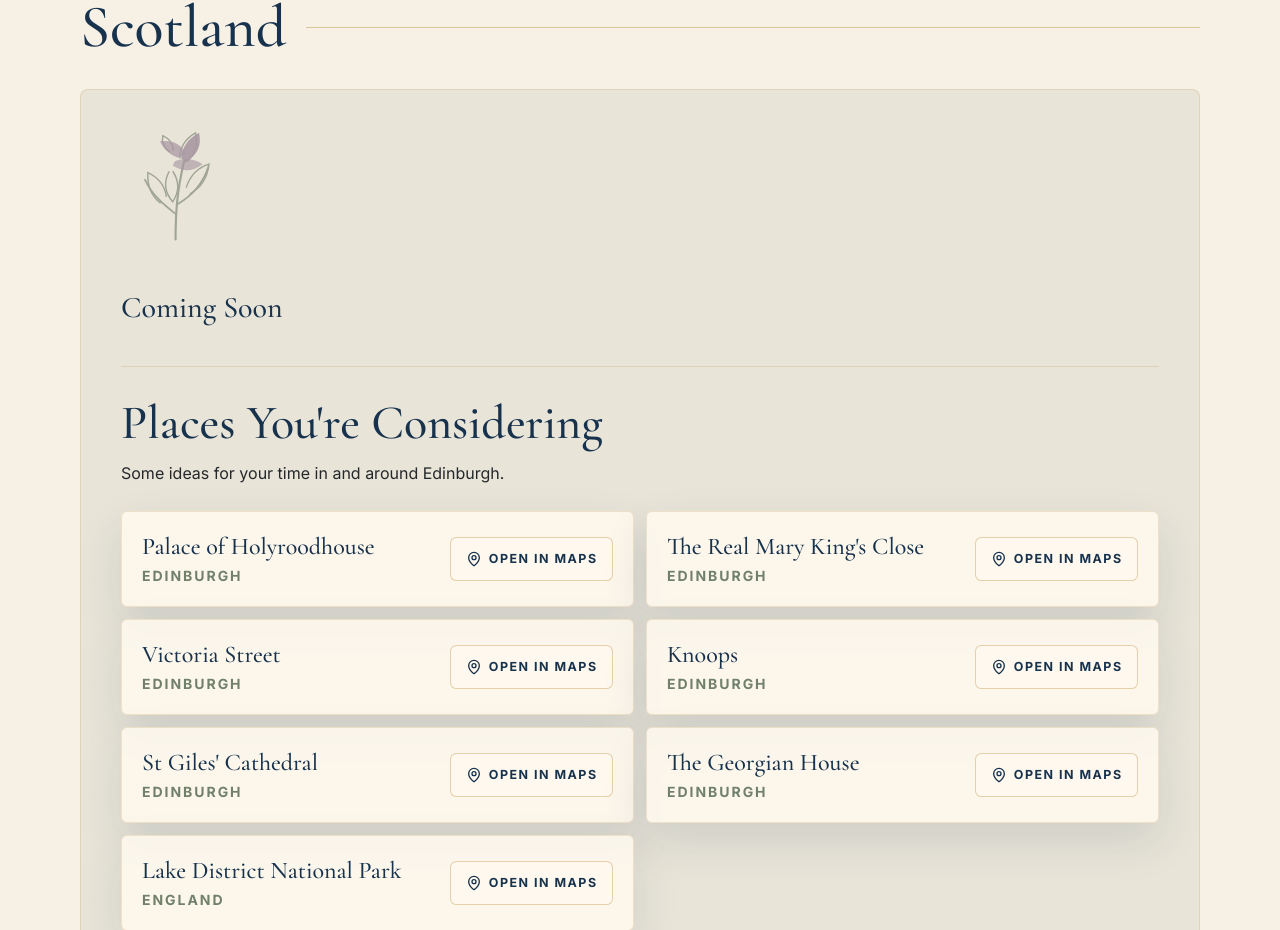
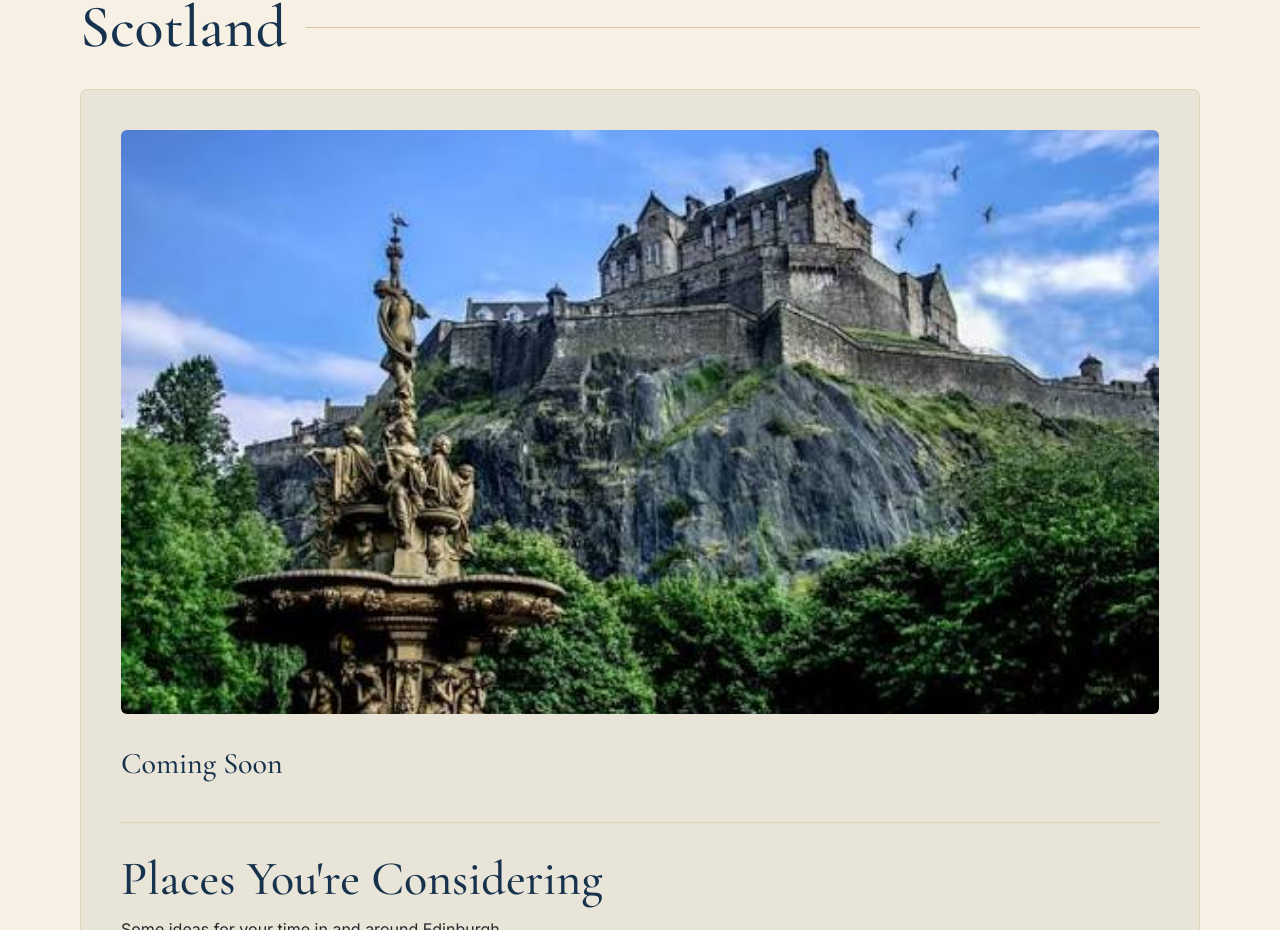
Before and after one commit to DezCam/mina-diana-trip, a React (Vite) app: page / in a window 1280 px wide. Shown: the part 2592-3522 px from the top of the page. Built offline with nearby package versions, Linux system fonts and the light colour scheme.

Commit message:
Add Edinburgh photo to Scotland section

```diff
--- a/src/App.tsx
+++ b/src/App.tsx
@@ -5,6 +5,7 @@
 
 const recommendationsPath = "/desmonds-amsterdam-recommendations";
 const amsterdamPhoto = "/images/amsterdam/amsterdam-canal.jpg";
+const scotlandPhoto = "/images/scotland/edinburgh.jpg";
 const headerMark = "/images/branding/castle-windmill.png";
 const siteTitle = "Diana & Mina's European Adventure";
 const hotelMapsUrl = "https://maps.app.goo.gl/XGjTeYouGkLRFCEk7";
@@ -27,7 +28,7 @@
         <Hero />
         <Overview />
         <DestinationSection id="amsterdam" title="Amsterdam" tone="amsterdam" showImage />
-        <DestinationSection id="scotland" title="Scotland" tone="scotland" />
+        <DestinationSection id="scotland" title="Scotland" tone="scotland" showImage />
         <TripDetails />
       </main>
       <footer className="border-t border-brass/35 px-6 py-8 text-center font-serif text-lg">
@@ -155,10 +156,10 @@
           {isAmsterdam ? <AmsterdamHomeBase /> : null}
           {showImage ? (
             <img
-              src={amsterdamPhoto}
-              alt="Amsterdam canal with bicycles on a bridge."
+              src={isScotland ? scotlandPhoto : amsterdamPhoto}
+              alt={isScotland ? "View of Edinburgh, Scotland." : "Amsterdam canal with bicycles on a bridge."}
               loading="lazy"
-              className={`${isAmsterdam ? "mt-8" : ""} aspect-[16/9] w-full rounded-md object-cover object-[50%_48%]`}
+              className={`${isAmsterdam ? "mt-8" : ""} aspect-[16/9] w-full rounded-md object-cover ${isScotland ? "object-[55%_45%]" : "object-[50%_48%]"}`}
             />
           ) : (
             <Thistle className="h-32 w-28 opacity-55" />
```
Also changed, not shown: public/images/scotland/edinburgh.jpg (added).
